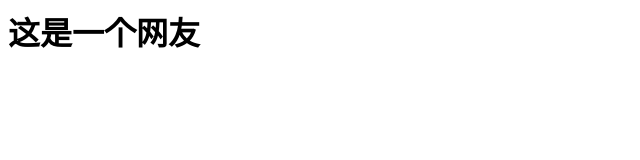
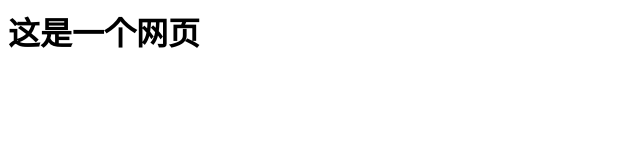
Before and after one commit to WangJiaoxin/one, a plain HTML site: page index.html in a window 1280 px wide. Shown: the full height of the page, 0-640 px from the left. Drawn offline with Linux system fonts and the light colour scheme.

Commit message:
更改了index.html

```diff
--- a/index.html
+++ b/index.html
@@ -1 +1 @@
-<h1>这是一个网友</h1>
+<h1>这是一个网页</h1>
```
